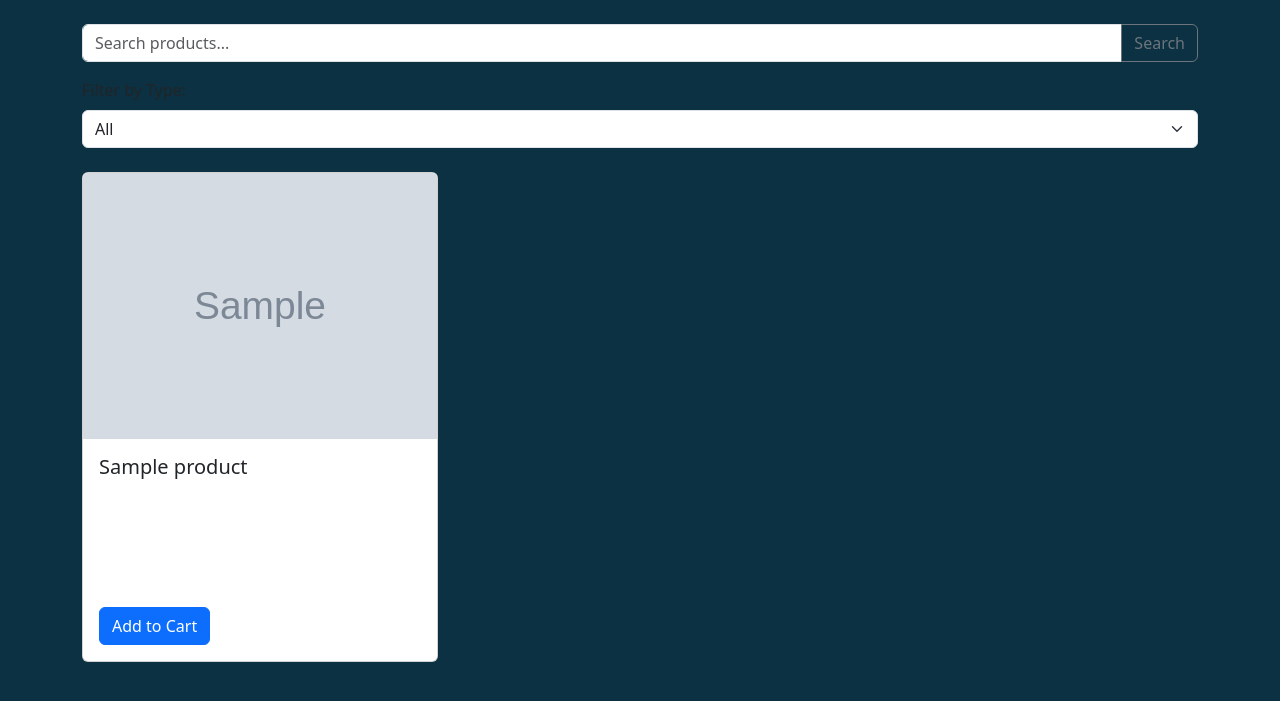
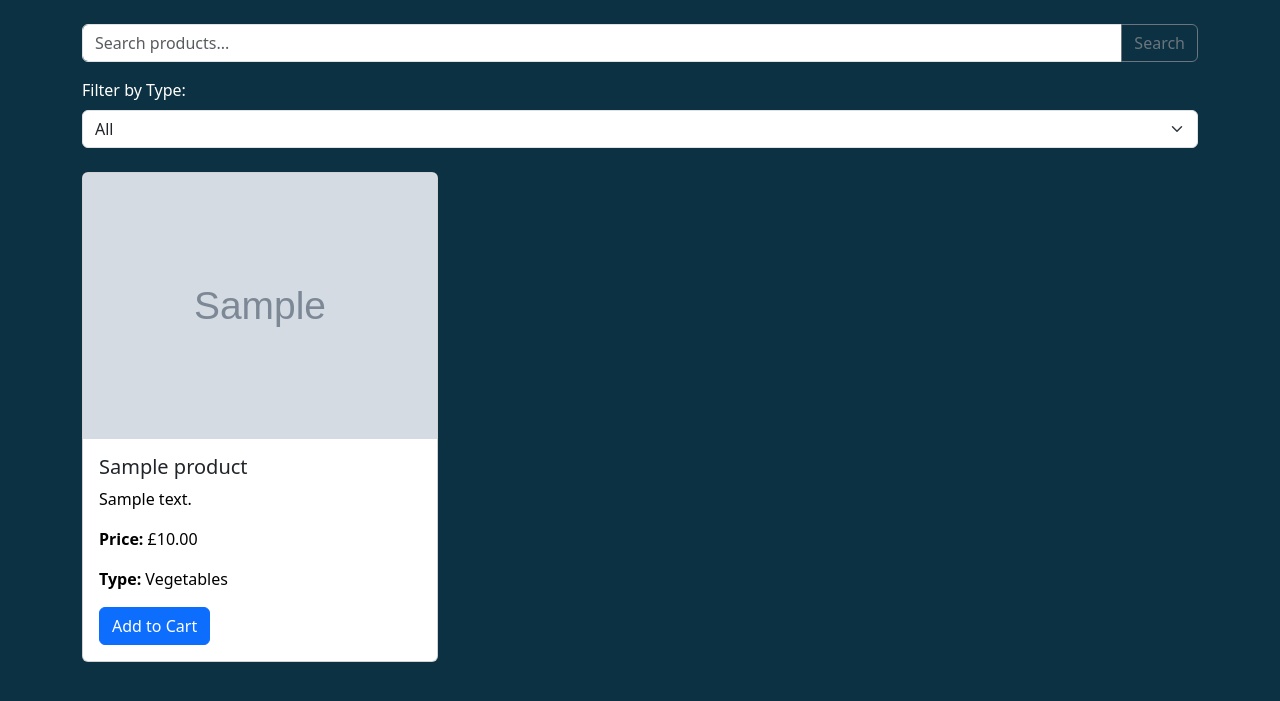
Before and after one commit to goetic-zoe/UFCFTR-30-3-Distributed-and-Enterprise-Software-Development, a Django app: page /products/ in a window 1280 px wide. Shown: the part 56-757 px from the top of the page. Run offline with Django 5.2, Linux system fonts and the light colour scheme; tables that the repository leaves empty hold one stand-in row (values such as "Sample post"); grey boxes marked "Sample" are stand-in pictures.

Commit message:
Updated product list and management templates with style changes for text colour consistency.
Signed-off-by: goetic-zoe <github@bushycargo.com>

```diff
--- a/static/css/global.css
+++ b/static/css/global.css
@@ -11,3 +11,6 @@ h1{
     right:0;
     left:auto;
 }
+h2{
+    color: white;
+}
--- a/templates/product_list.html
+++ b/templates/product_list.html
@@ -1,6 +1,11 @@
 {% extends "base.html" %}
 
 {% block content %}
+    <style>
+        p{
+            color: black;
+        }
+    </style>
     <div class="mb-4">
         <form method="get" action="{% url 'product_list' %}">
             <div class="input-group mb-3">
@@ -10,7 +15,7 @@
         </form>
 
         <div class="mb-3">
-        <label for="type-filter" class="form-label">Filter by Type:</label>
+            <label for="type-filter" class="form-label" style="color: white">Filter by Type:</label>
             <select name="type" id="type-filter" class="form-select" onchange="this.form.submit()">
                 <option value="">All</option>
                 {% for type in Product.TYPES %}
@@ -38,7 +43,7 @@
             </div>
         {% empty %}
             <div class="col-md-12">
-            <p>No products found.</p>
+                <p style="color: white">No products found.</p>
             </div>
         {% endfor %}
     </div>
```
Also changed, not shown: templates/producer/product_management.html (+6 -1 lines). Lines whose indentation alone changed are shown as unchanged.
